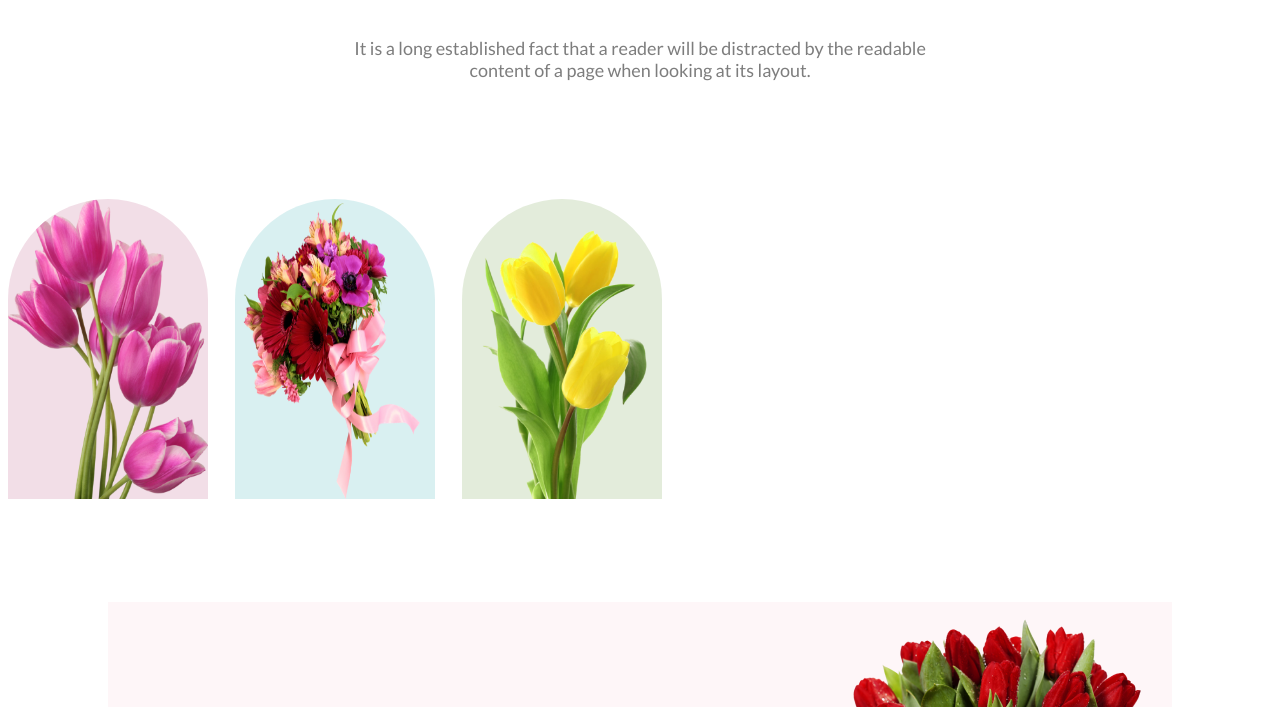
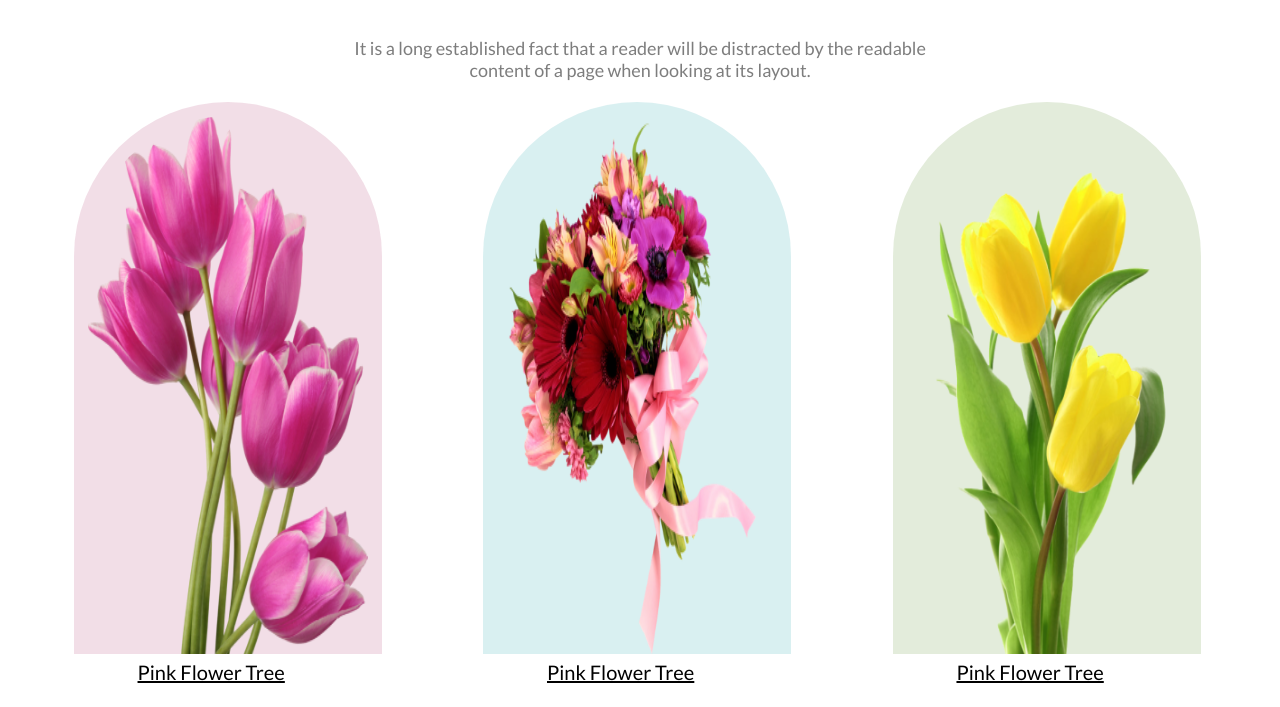
Before and after one commit to KHADIJAURMI/my-first-flower-website, a plain HTML site: page index.html in a window 1280 px wide. Shown: the part 952-1659 px from the top of the page. Drawn offline with Linux system fonts and the light colour scheme.

Commit message:
almost done

```diff
--- a/index.html
+++ b/index.html
@@ -37,10 +37,22 @@
                 <h3 class="featured-flowers-title">Our Featured Flowers</h3>
                 <p class="featured-flowers-description">It is a long established fact that a reader will be distracted by the readable<br> content of a page when looking at its layout.</p>
             </div>
-            <div class="featured-flowers-image">
-                <img id="img_01"src="Flower Asset/feature_01.png" alt="">
-                <img id="img_02"src="Flower Asset/feature_02.png" alt="">
-                <img id="img_03" src="Flower Asset/feature_03.png" alt="">
+            <div>
+                <div class = "item" >
+                    <img id = "img_01" src="Flower Asset/feature_01.png" alt=""><br>
+                    <span class="caption">Pink Flower Tree</span>
+                </div>
+                <div class = "item">
+                    <img id = "img_02"src="Flower Asset/feature_02.png" alt=""><br>
+                    <span class="caption">Pink Flower Tree</span>
+                </div>
+                <div class = "item">
+                    <img id = "img_03"src="Flower Asset/feature_03.png" alt=""><br>
+                    <span class="caption">Pink Flower Tree</span>
+                </div>
+
+
+
             </div>
         </section>
 
@@ -75,13 +87,13 @@
         </section>
 
         <!-- latest-deal-section -->
-        <section class="latest-deal-image">
+        <section class="latest-deal-image" style="margin: 0px 50px 0px 50px;">
             <div class="latest-deal-info">
                 <h3 class="latest-deal-title">Get The Latest Deals</h3>
                 <p class="latest-deal-description">$30 coupon for first shopping</p>
             </div>
             <div class="latest-deal-subscribe">
-                <input type="text" name="email" placeholder="Enter Your Email Here">
+                <input type="text" id="email_text" name="email" placeholder="Enter Your Email Here">
                 <button class="pink-primary-button">Subscribe </button>
             </div>
         </section>
--- a/style/flower.css
+++ b/style/flower.css
@@ -55,7 +55,7 @@ body {
 /*---Feature flower section---*/
 .featured-flowers-info {
     text-align: center;
-    height: 500px;
+    margin-bottom: 10px;
 }
 
 .featured-flowers-info .featured-flowers-title {
@@ -72,29 +72,56 @@ body {
 
 }
 
-.featured-flowers-image {
+/*feature image*/
+
+div.item {
+    vertical-align: top;
     display: inline-block;
-    margin-top: -200px;
+    text-align: center;
     align-items: center;
-
+    margin: 0% 5% 0% 5%;
 }
 
-.featured-flowers-image img {
-    margin:0px 24px 0px 0px;
-    width: 200px;
-    height:300px;
+.caption {
+    display: block;
+    font-size: 20px;
+    text-decoration-line: underline;
+}
+
+
+/* .featured-flowers-image img {
+    margin: 0px 24px 0px 0px;
     border-radius: 300px 300px 0px 0px;
 
-}
-#img_01{
+} */
+
+#img_01 {
+    height: 538px;
+    width: 280px;
+    margin: 1%;
+    padding: 5% 5% 0% 5%;
+    border-radius: 300px 300px 0px 0px;
     background-color: #A7216226;
 }
-#img_02{
+
+#img_02 {
+    height: 538px;
+    width: 280px;
+    margin: 1%;
+    padding: 5% 5% 0% 5%;
+    border-radius: 300px 300px 0px 0px;
     background-color: #0597A026;
 }
-#img_03{
+
+#img_03 {
+    height: 538px;
+    width: 280px;
+    margin: 1%;
+    padding: 5% 5% 0% 5%;
+    border-radius: 300px 300px 0px 0px;
     background-color: #477D1126;
 }
+
 
 /*---sale section---*/
 .sale-section {
@@ -183,11 +210,11 @@ body {
     font-weight: 400;
 }
 
-.input[type=text] {
-    max-width: 400px;
-    border-radius: 8px;
-    background: #FFF;
-    justify-content: space-between;
+#email_text {
+    padding: 15px 3px 15px 15px;
+    width: 50%;
+    border-radius: 10px;
+    border: 0;
 }
 
 /*---Footer Section--*/
```
